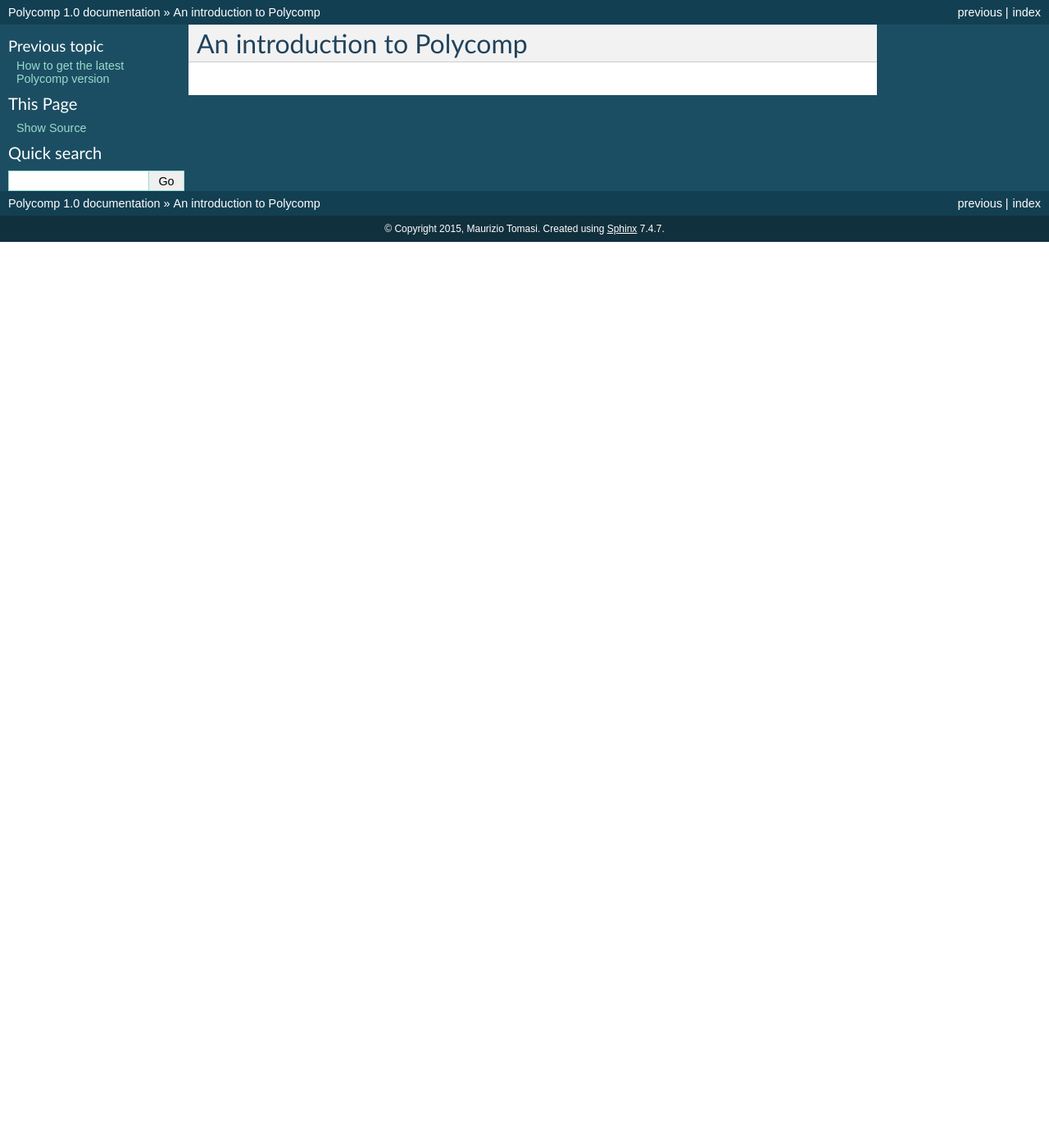
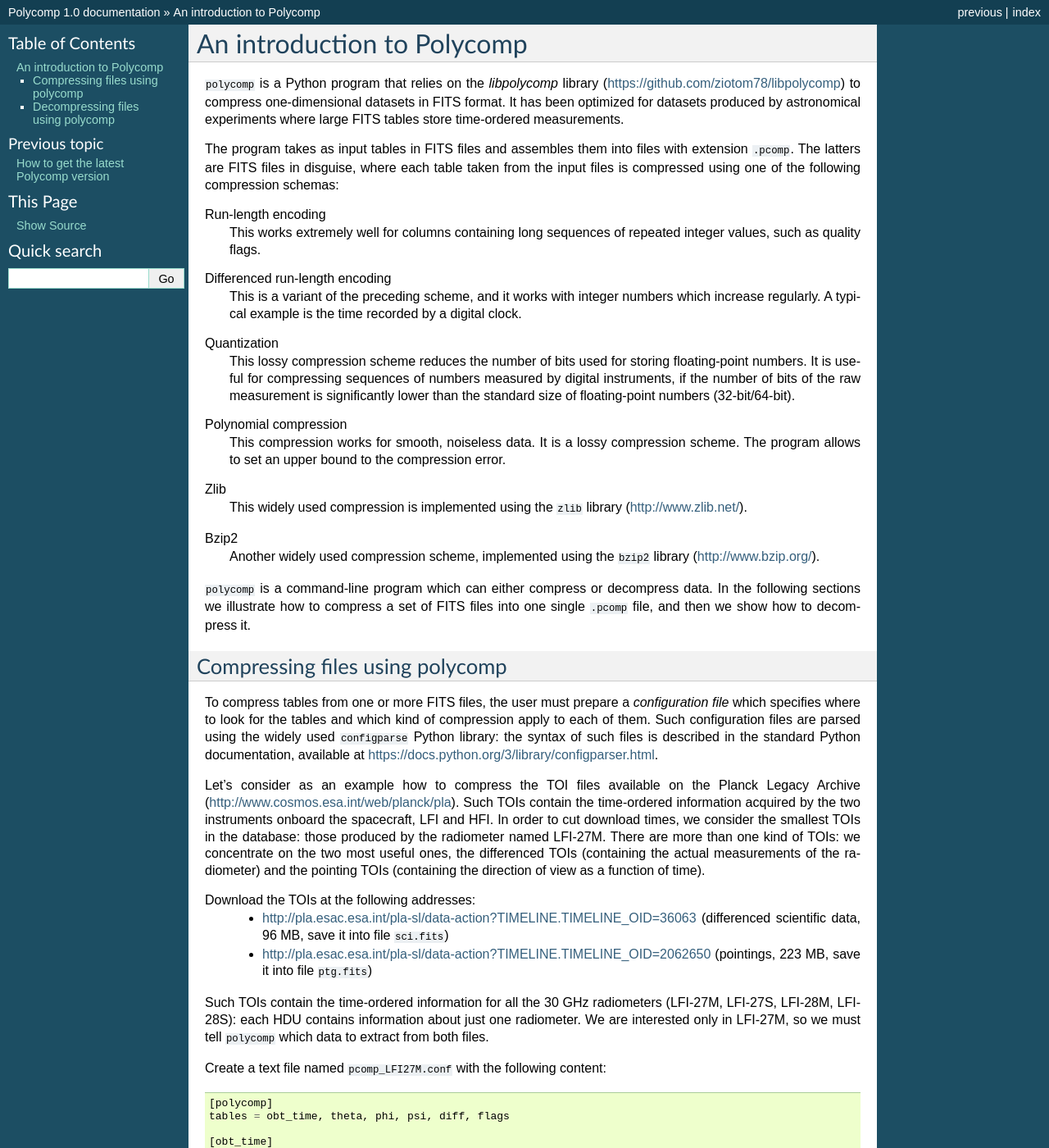
Before and after one commit to ziotom78/polycomp, a Sphinx documentation site: the page built from docs/intro.rst, in a window 1280 px wide and 1400 px high. Shown: the whole window at 82% size. Built offline with Sphinx 7.4.7, drawn with Linux system fonts in a browser that asks for light colours; formulas are drawn with MathJax 3; pages that are not in the unit, such as notebooks, are missing from menus; some of the changed text lies outside the part shown.

Commit message:
Update the documentation

```diff
--- a/docs/index.rst
+++ b/docs/index.rst
@@ -13,8 +13,6 @@ Contents:
 
    how-to-get-it
    intro
-   examples
-   compression-schemes
 
 Indices and tables
 ==================
--- a/docs/intro.rst
+++ b/docs/intro.rst
@@ -1,2 +1,144 @@
 An introduction to Polycomp
 ===========================
+
+``polycomp`` is a Python program that relies on the `libpolycomp`
+library (https://github.com/ziotom78/libpolycomp) to compress
+one-dimensional datasets in FITS format. It has been optimized for
+datasets produced by astronomical experiments where large FITS tables
+store time-ordered measurements.
+
+The program takes as input tables in FITS files and assembles them
+into files with extension ``.pcomp``. The latters are FITS files in
+disguise, where each table taken from the input files is compressed
+using one of the following compression schemas:
+
+Run-length encoding
+   This works extremely well for columns containing long sequences of
+   repeated integer values, such as quality flags.
+
+Differenced run-length encoding
+   This is a variant of the preceding scheme, and it works with
+   integer numbers which increase regularly. A typical example is the
+   time recorded by a digital clock.
+
+Quantization
+   This lossy compression scheme reduces the number of bits used for
+   storing floating-point numbers. It is useful for compressing
+   sequences of numbers measured by digital instruments, if the number
+   of bits of the raw measurement is significantly lower than the
+   standard size of floating-point numbers (32-bit/64-bit).
+
+Polynomial compression
+   This compression works for smooth, noiseless data. It is a lossy
+   compression scheme. The program allows to set an upper bound to the
+   compression error.
+
+Zlib
+   This widely used compression is implemented using the ``zlib``
+   library (http://www.zlib.net/).
+
+Bzip2
+   Another widely used compression scheme, implemented using the
+   ``bzip2`` library (http://www.bzip.org/).
+
+``polycomp`` is a command-line program which can either compress or
+decompress data. In the following sections we illustrate how to
+compress a set of FITS files into one single ``.pcomp`` file, and then
+we show how to decompress it.
+
+Compressing files using polycomp
+--------------------------------
+
+To compress tables from one or more FITS files, the user must prepare
+a `configuration file` which specifies where to look for the tables
+and which kind of compression apply to each of them. Such
+configuration files are parsed using the widely used ``configparse``
+Python library: the syntax of such files is described in the standard
+Python documentation, available at
+https://docs.python.org/3/library/configparser.html.
+
+Let's consider as an example how to compress the TOI files available
+on the Planck Legacy Archive
+(http://www.cosmos.esa.int/web/planck/pla). Such TOIs contain the
+time-ordered information acquired by the two instruments onboard the
+spacecraft, LFI and HFI. In order to cut download times, we consider
+the smallest TOIs in the database: those produced by the radiometer
+named LFI-27M. There are more than one kind of TOIs: we concentrate on
+the two most useful ones, the differenced TOIs (containing the actual
+measurements of the radiometer) and the pointing TOIs (containing the
+direction of view as a function of time).
+
+Download the TOIs at the following addresses:
+   - http://pla.esac.esa.int/pla-sl/data-action?TIMELINE.TIMELINE_OID=36063
+     (differenced scientific data, 96 MB, save it into file ``sci.fits``)
+   - http://pla.esac.esa.int/pla-sl/data-action?TIMELINE.TIMELINE_OID=2062650
+     (pointings, 223 MB, save it into file ``ptg.fits``)
+
+Such TOIs contain the time-ordered information for all the 30 GHz
+radiometers (LFI-27M, LFI-27S, LFI-28M, LFI-28S): each HDU contains
+information about just one radiometer. We are interested only in
+LFI-27M, so we must tell ``polycomp`` which data to extract from both
+files.
+
+Create a text file named ``pcomp_LFI27M.conf`` with the following
+content::
+
+  [polycomp]
+  tables = obt_time, theta, phi, psi, diff, flags
+
+  [obt_time]
+  file = sci.fits
+  hdu = 1
+  column = OBT
+  compression = diffrle
+  datatype = int64
+
+  [theta]
+  file = ptg.fits
+  hdu = LFI27M
+  column = THETA
+  compression = polynomial
+  num_of_coefficients = 8
+  samples_per_chunk = 80
+  max_error = 4.8e-6
+  use_chebyshev = True
+
+  [phi]
+  file = ptg.fits
+  hdu = LFI27M
+  column = PHI
+  compression = polynomial
+  num_of_coefficients = 8
+  samples_per_chunk = 80
+  max_error = 4.8e-6
+  use_chebyshev = True
+
+  [psi]
+  file = ptg.fits
+  hdu = LFI27M
+  column = PSI
+  compression = polynomial
+  num_of_coefficients = 8
+  samples_per_chunk = 80
+  max_error = 4.8e-6
+  use_chebyshev = True
+
+  [diff]
+  file = sci.fits
+  hdu = LFI27M
+  column = LFI27M
+  compression = quantization
+  bits_per_sample = 20
+
+  [flags]
+  file = sci.fits
+  hdu = LFI27M
+  column = FLAG
+  compression = rle
+  datatype = int8
+
+This file describes the way input data will be compressed by
+``polycomp``.
+
+Decompressing files using polycomp
+----------------------------------
```
Also changed, not shown: docs/how-to-get-it.rst (+19 -1 lines), example.conf (+11 -6 lines).
